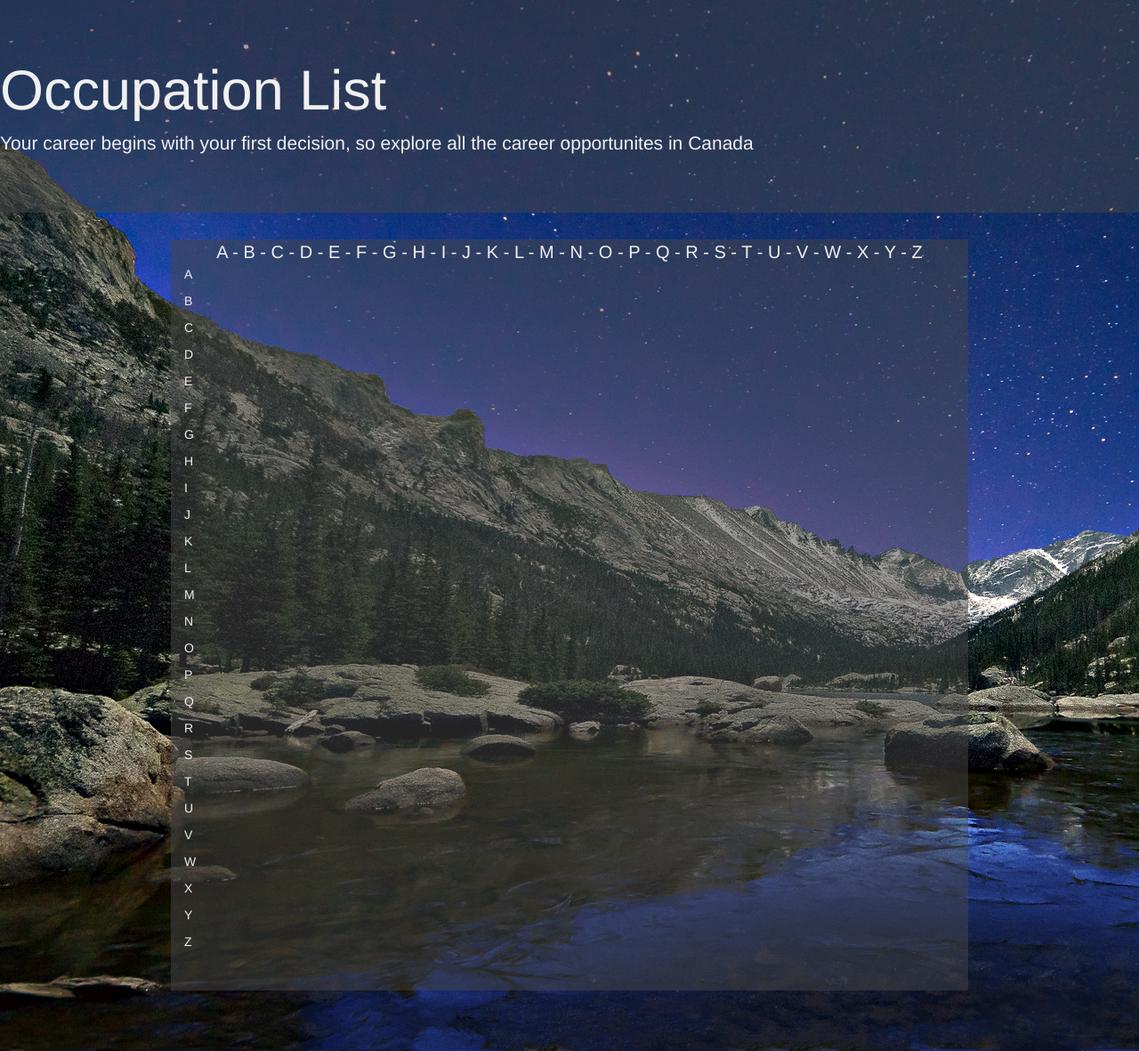
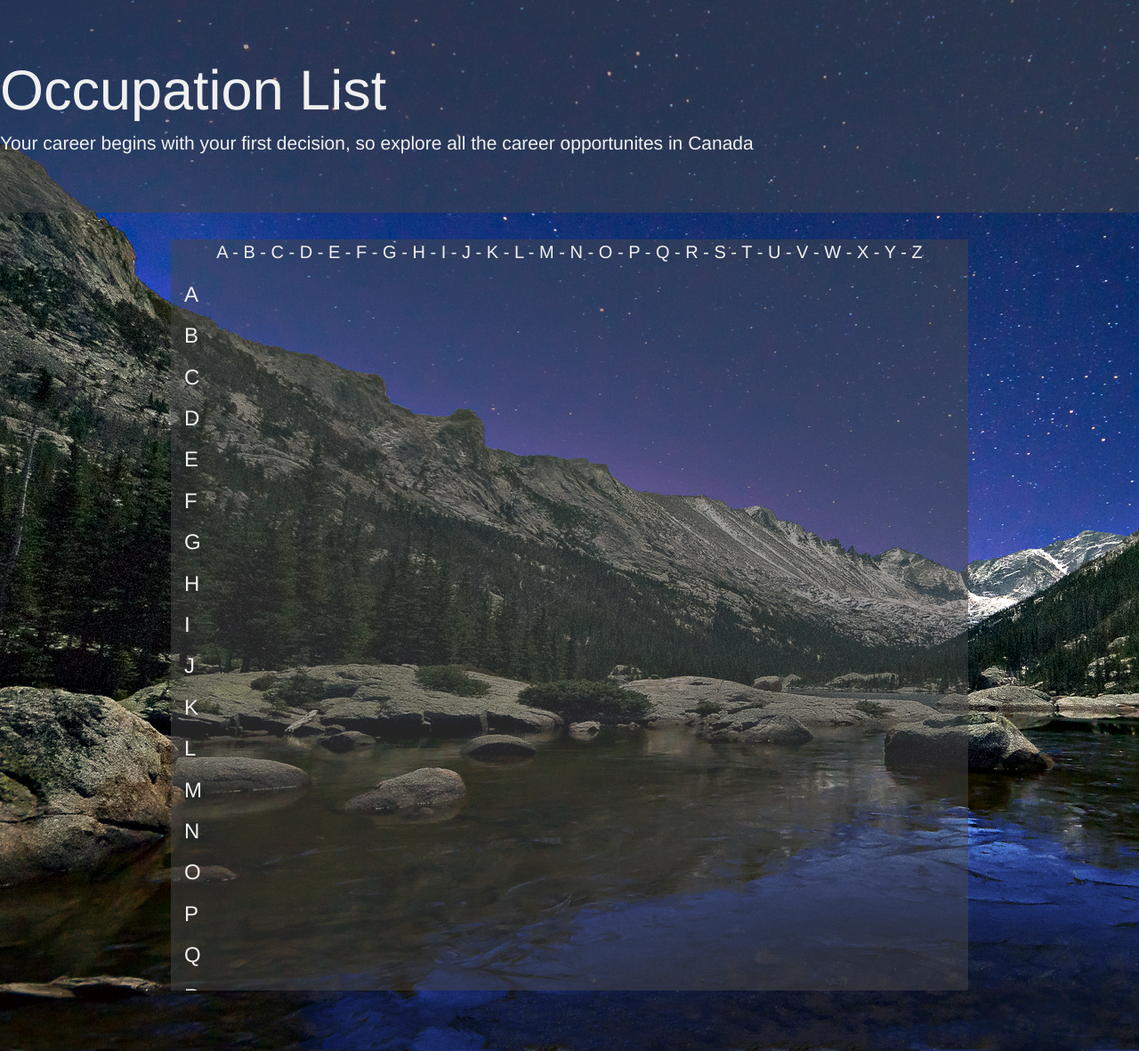
Before and after one commit to piggybomb/bearpaws, a Django app: template bp/cofy/templates/cofy/joblist.html in a window 1280 px wide. Shown: the part 73-1254 px from the top of the page at 89% size. Run offline with Django 3.2, Linux system fonts and the light colour scheme; the template is opened without the code that fills it, so the values that code supplies are empty; some libraries are stand-ins or nearby versions.

Commit message:
fixed double scroll bar bug, made sveral UI improvements

```diff
--- a/bp/cofy/static/cofy/css/joblist.css
+++ b/bp/cofy/static/cofy/css/joblist.css
@@ -32,10 +32,15 @@ color:rgb(240,240,240);
 
 
 #joblist{
-	overflow-y: scroll;
 	--height: 1254px;
 }
 
 ul{
 	height: 100%;
+	padding-left: 0;
 }
+.list-group-item{
+	--list-style-type: none;
+	background-color: rgba(200, 200, 200,0.1);
+	border: none;
+}
--- a/bp/cofy/templates/cofy/job.html
+++ b/bp/cofy/templates/cofy/job.html
@@ -121,6 +121,7 @@
                         {% endfor %}
                     </ul>
                 <select class="form-control" onchange="generateChart()">
+                    <option selected="selected" disabled>-Select a Projection-</option>
                     <option value="employment">Annual Employment Projections</option>
                     <option value="growth">Employment Growth Projections</option>
                     <option value="immigration">Immigrant Job Seekers</option>
--- a/bp/cofy/templates/cofy/joblist.html
+++ b/bp/cofy/templates/cofy/joblist.html
@@ -20,211 +20,211 @@
 </div>
 <div class="container">
 	<div id="joblist">
-		<a name="a">A</a>
-		<ul>
+        <h3><a name="a">A</a></h3>
+			<ul class="list-group">
 					{% for job in a %}
-                                <li>
+                            <li class="list-group-item">
                                     <a href = "/job/{{ job.noc }}/">{{ job.occupational_grouping }}</a>
                             </li>
                     {% endfor %}
             </ul>
-                <a name="b">B</a>
-                <ul>
+            <h3><a name="b">B</a></h3>
+            <ul class="list-group">
                     {% for job in b %}
-                                <li>
+                            <li class="list-group-item">
                                     <a href = "/job/{{ job.noc }}/">{{ job.occupational_grouping }}</a>
                             </li>
                     {% endfor %}
             </ul>
 
-                <a name="c">C</a>
-                <ul>
+            <h3><a name="c">C</a></h3>
+            <ul class="list-group">
                     {% for job in c %}
-                                <li>
+                            <li class="list-group-item">
                                     <a href = "/job/{{ job.noc }}/">{{ job.occupational_grouping }}</a>
                             </li>
                     {% endfor %}
             </ul>
-                <a name="d">D</a>
-                <ul>
+            <h3><a name="d">D</a></h3>
+            <ul class="list-group">
                     {% for job in d %}
-                                <li>
+                            <li class="list-group-item">
                                     <a href = "/job/{{ job.noc }}/">{{ job.occupational_grouping }}</a>
                             </li>
                     {% endfor %}
             </ul>
-                <a name="e">E</a>
-                <ul>
+            <h3><a name="e">E</a></h3>
+            <ul class="list-group">
                     {% for job in e %}
-                                <li>
+                            <li class="list-group-item">
                                     <a href = "/job/{{ job.noc }}/">{{ job.occupational_grouping }}</a>
                             </li>
                     {% endfor %}
             </ul>
-                <a name="f">F</a>
-                <ul>
+            <h3><a name="f">F</a></h3>
+            <ul class="list-group">
                     {% for job in f %}
-                                <li>
+                            <li class="list-group-item">
                                     <a href = "/job/{{ job.noc }}/">{{ job.occupational_grouping }}</a>
                             </li>
                     {% endfor %}
             </ul>
-                <a name="g">G</a>
-                <ul>
+            <h3><a name="g">G</a></h3>
+            <ul class="list-group">
                     {% for job in g %}
-                                <li>
+                            <li class="list-group-item">
                                     <a href = "/job/{{ job.noc }}/">{{ job.occupational_grouping }}</a>
                             </li>
                     {% endfor %}
             </ul>
-                <a name="h">H</a>
-                <ul>
+            <h3><a name="h">H</a></h3>
+            <ul class="list-group">
                     {% for job in H %}
-                                <li>
+                            <li class="list-group-item">
                                     <a href = "/job/{{ job.noc }}/">{{ job.occupational_grouping }}</a>
                             </li>
                     {% endfor %}
             </ul>
-                <a name="i">I</a>
-                <ul>
+            <h3><a name="i">I</a></h3>
+            <ul class="list-group">
                     {% for job in i %}
-                                <li>
+                            <li class="list-group-item">
                                     <a href = "/job/{{ job.noc }}/">{{ job.occupational_grouping }}</a>
                             </li>
                     {% endfor %}
             </ul>
-                <a name="j">J</a>
-                <ul>
+            <h3><a name="j">J</a></h3>
+            <ul class="list-group">
                     {% for job in j %}
-                                <li>
+                            <li class="list-group-item">
                                     <a href = "/job/{{ job.noc }}/">{{ job.occupational_grouping }}</a>
                             </li>
                     {% endfor %}
             </ul>
-                <a name="k">K</a>
-                <ul>
+            <h3><a name="k">K</a></h3>
+            <ul class="list-group">
                     {% for job in k %}
-                                <li>
+                            <li class="list-group-item">
                                     <a href = "/job/{{ job.noc }}/">{{ job.occupational_grouping }}</a>
                             </li>
                     {% endfor %}
             </ul>
-                <a name="l">L</a>
-                <ul>
+            <h3><a name="l">L</a></h3>
+            <ul class="list-group">
                     {% for job in l %}
-                                <li>
+                            <li class="list-group-item">
                                     <a href = "/job/{{ job.noc }}/">{{ job.occupational_grouping }}</a>
                             </li>
                     {% endfor %}
             </ul>
-                <a name="m">M</a>
-                <ul>
+            <h3><a name="m">M</a></h3>
+            <ul class="list-group">
                     {% for job in m %}
-                                <li>
+                            <li class="list-group-item">
                                     <a href = "/job/{{ job.noc }}/">{{ job.occupational_grouping }}</a>
                             </li>
                     {% endfor %}
             </ul>
-                <a name="n">N</a>
-                <ul>
+            <h3><a name="n">N</a></h3>
+            <ul class="list-group">
                     {% for job in n %}
-                                <li>
+                            <li class="list-group-item">
                                     <a href = "/job/{{ job.noc }}/">{{ job.occupational_grouping }}</a>
                             </li>
                     {% endfor %}
             </ul>
-                <a name="o">O</a>
-                <ul>
+            <h3><a name="o">O</a></h3>
+            <ul class="list-group">
                     {% for job in o %}
-                                <li>
+                            <li class="list-group-item">
                                     <a href = "/job/{{ job.noc }}/">{{ job.occupational_grouping }}</a>
                             </li>
                     {% endfor %}
             </ul>
-                <a name="p">P</a>
-                <ul>
+            <h3><a name="p">P</a></h3>
+            <ul class="list-group">
                     {% for job in p %}
-                                <li>
+                            <li class="list-group-item">
                                     <a href = "/job/{{ job.noc }}/">{{ job.occupational_grouping }}</a>
                             </li>
                     {% endfor %}
             </ul>
-                <a name="q">Q</a>
-                <ul>
+            <h3><a name="q">Q</a></h3>
+            <ul class="list-group">
                     {% for job in q %}
-                                <li>
+                            <li class="list-group-item">
                                     <a href = "/job/{{ job.noc }}/">{{ job.occupational_grouping }}</a>
                             </li>
                     {% endfor %}
             </ul>
-                <a name="r">R</a>
-                <ul>
+            <h3><a name="r">R</a></h3>
+            <ul class="list-group">
                     {% for job in r %}
-                                <li>
+                            <li class="list-group-item">
                                     <a href = "/job/{{ job.noc }}/">{{ job.occupational_grouping }}</a>
                             </li>
                     {% endfor %}
             </ul>
-                <a name="s">S</a>
-                <ul>
+            <h3><a name="s">S</a></h3>
+            <ul class="list-group">
                     {% for job in s %}
-                                <li>
+                            <li class="list-group-item">
                                     <a href = "/job/{{ job.noc }}/">{{ job.occupational_grouping }}</a>
                             </li>
                     {% endfor %}
             </ul>
-                <a name="t">T</a>
-                <ul>
+            <h3><a name="t">T</a></h3>
+            <ul class="list-group">
                     {% for job in t %}
-                                <li>
+                            <li class="list-group-item">
                                     <a href = "/job/{{ job.noc }}/">{{ job.occupational_grouping }}</a>
                             </li>
                     {% endfor %}
             </ul>
-                <a name="u">U</a>
-                <ul>
+            <h3><a name="u">U</a></h3>
+            <ul class="list-group">
                     {% for job in u %}
-                                <li>
+                            <li class="list-group-item">
                                     <a href = "/job/{{ job.noc }}/">{{ job.occupational_grouping }}</a>
                             </li>
                     {% endfor %}
             </ul>
-                <a name="v">V</a>
-                <ul>
+            <h3><a name="v">V</a></h3>
+            <ul class="list-group">
                     {% for job in v %}
-                                <li>
+                            <li class="list-group-item">
                                     <a href = "/job/{{ job.noc }}/">{{ job.occupational_grouping }}</a>
                             </li>
                     {% endfor %}
             </ul>
-                <a name="w">W</a>
-                <ul>
+            <h3><a name="w">W</a></h3>
+            <ul class="list-group">
                     {% for job in w %}
-                                <li>
+                            <li class="list-group-item">
                                     <a href = "/job/{{ job.noc }}/">{{ job.occupational_grouping }}</a>
                             </li>
                     {% endfor %}
             </ul>
-                <a name="x">X</a>
-                <ul>
+            <h3><a name="x">X</a></h3>
+            <ul class="list-group">
                     {% for job in x %}
-                                <li>
+                            <li class="list-group-item">
                                     <a href = "/job/{{ job.noc }}/">{{ job.occupational_grouping }}</a>
                             </li>
                     {% endfor %}
             </ul>
-                <a name="y">Y</a>
-                <ul>
+            <h3><a name="y">Y</a></h3>
+            <ul class="list-group">
                     {% for job in y %}
-                                <li>
+                            <li class="list-group-item">
                                     <a href = "/job/{{ job.noc }}/">{{ job.occupational_grouping }}</a>
                             </li>
                     {% endfor %}
             </ul>
-                <a name="z">Z</a>
-                <ul>
+            <h3><a name="z">Z</a></h3>
+            <ul class="list-group">
                     {% for job in z %}
-                                <li>
+                            <li class="list-group-item">
                                     <a href = "/job/{{ job.noc }}/">{{ job.occupational_grouping }}</a>
                             </li>
                     {% endfor %}
```
Lines whose indentation alone changed are shown as unchanged.
